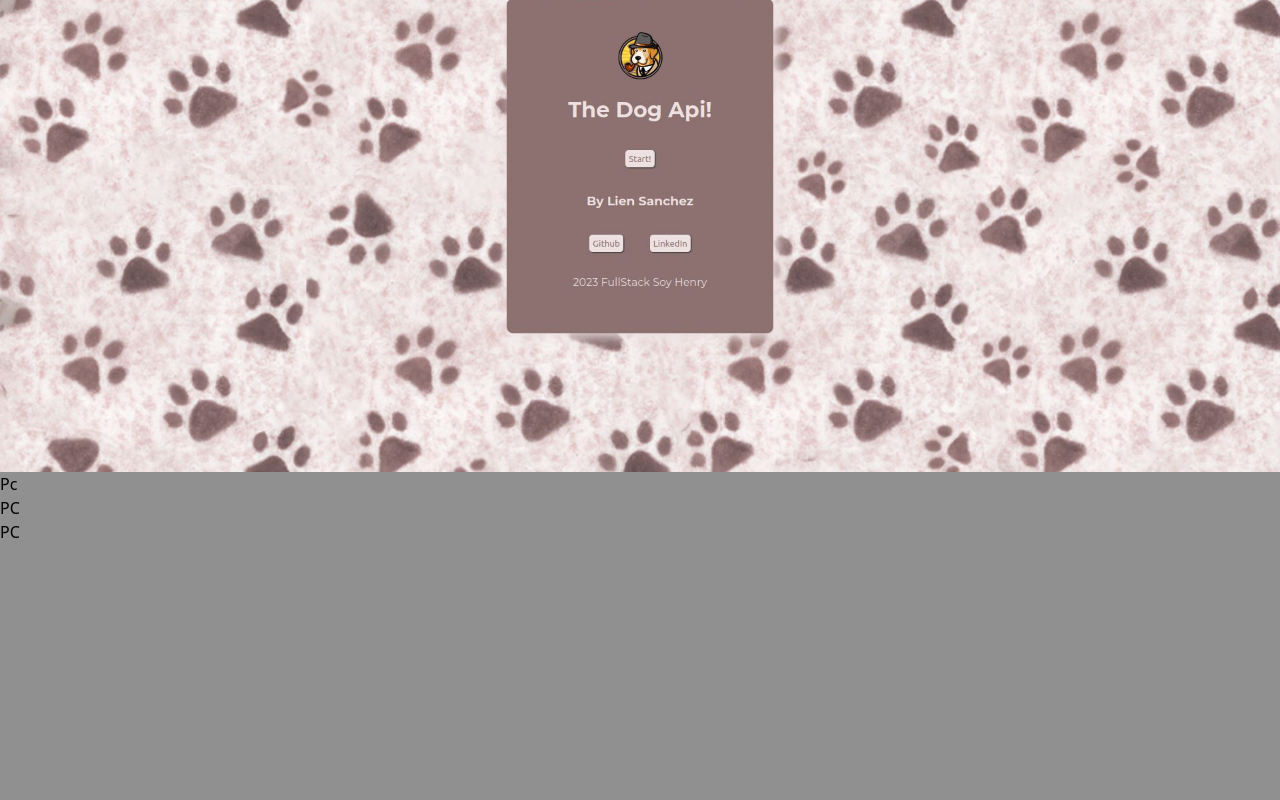
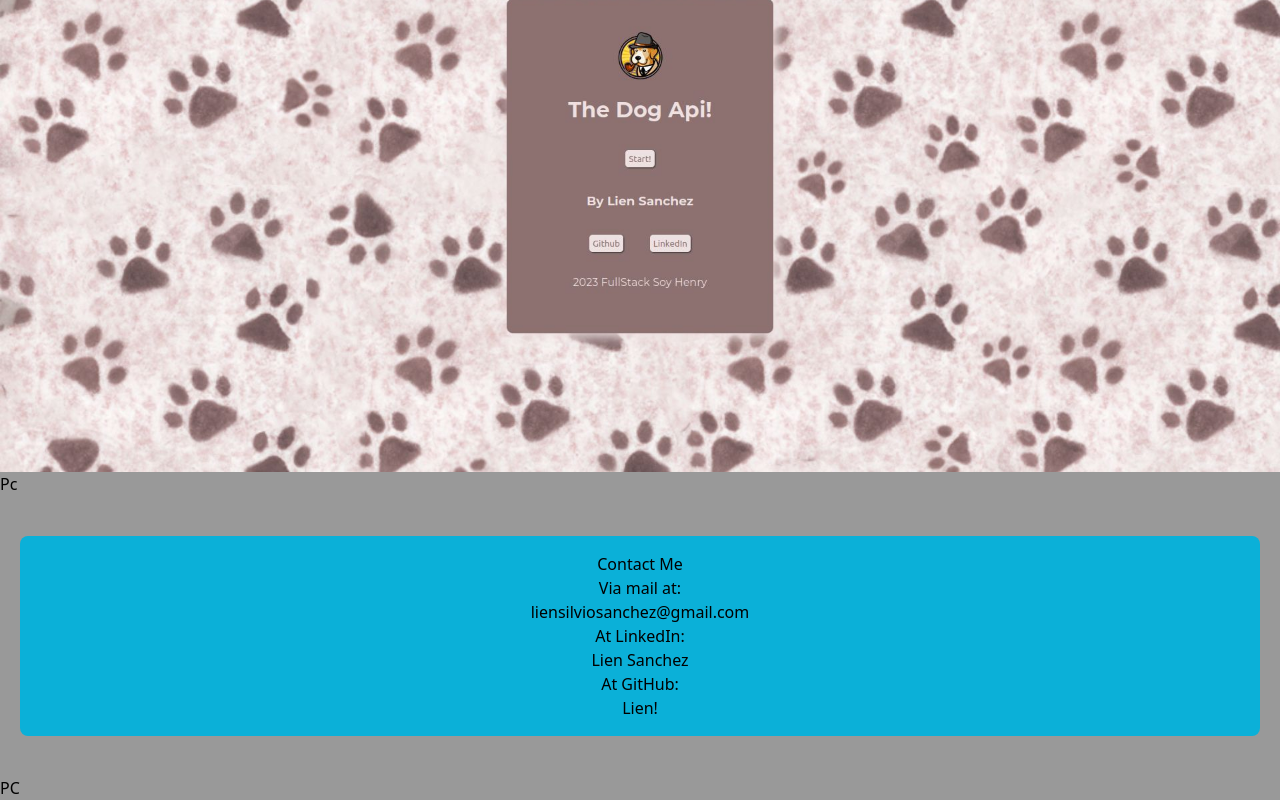
Before and after one commit to liensanchez/PortfolioLien, a React (Create React App) app in the folder client/: page / in a window 1280 px wide. Shown: the part 1218-2018 px from the top of the page. Before the commit the page ends 1762 px from the top, so only its background shows below. Built offline with nearby package versions, Linux system fonts and the light colour scheme.

Commit message:
new form for contact me!

```diff
--- a/client/src/App.css
+++ b/client/src/App.css
@@ -14,5 +14,5 @@
   background-color: #FFCE3E;
 }
 body{
-  background-color: #909090
+  background-color: #999999
 }
--- a/client/src/Components/AboutMe.jsx
+++ b/client/src/Components/AboutMe.jsx
@@ -8,6 +8,7 @@ function AboutMe(isMobile) {
     <>
     {mobileCheck ?
         <>
+        <div id='aboutme'></div>
         <div className='flex flex-col items-center p-10 m-5 rounded-lg lightBlue'>
           <h2>About Me!</h2>
           <p>I'm 23 years old, and I'm a very curious person who is always seeking new things to learn. I enjoy reading about history and challenging myself every day to grow a little bit more. I'm a very diligent and consistent individual, which has helped me develop skills and achieve accomplishments in various areas. I consider myself an outgoing and sociable person, accustomed to working in teams and collaborating with others to achieve common goals.</p>
--- a/client/src/Components/Contact.jsx
+++ b/client/src/Components/Contact.jsx
@@ -9,15 +9,41 @@ function Contact(isMobile) {
     {mobileCheck ?
       <>
       <div id='contact'></div>
-      <div className='my-10'>
-        <h2>Contact Me</h2>
-        <p>Via mail:</p>
-        <p>liensilviosanchez@gmail.com</p>
-        <p>Via LinkedIn:</p>
-        <a href="https://www.linkedin.com/in/liensanchez/">Lien Sanchez</a>
+      <div className='my-10 p-2 m-5 rounded-lg lightBlue'>
+        <div className='flex flex-col items-center p-2'>
+          <h2>Contact Me</h2>
+          <form action="" className='flex flex-col items-center'>
+            <label htmlFor="">Name</label>
+            <input type="text" placeholder='Name'/>
+            <label htmlFor="">Email</label>
+            <input type="email" placeholder='example@example.com'/>
+            <label htmlFor="">Message</label>
+            <input type="textarea" placeholder='Hi! Lien '/>
+          </form>
+        </div>
+        <p>Via mail at:</p>
+          <p>liensilviosanchez@gmail.com</p>
+          <p>At LinkedIn:</p>
+          <a href="https://www.linkedin.com/in/liensanchez/">Lien Sanchez</a>
+          <p>At GitHub:</p>
+          <a href="https://github.com/liensanchez">Lien!</a>
       </div>
       </>
-    : <h2>PC</h2> }
+    :
+      <>
+      <div id='contact'></div>
+      <div className='my-10 p-2 m-5 rounded-lg lightBlue'>
+        <div className='flex flex-col items-center p-2'>
+          <h2>Contact Me</h2>
+          <p>Via mail at:</p>
+          <p>liensilviosanchez@gmail.com</p>
+          <p>At LinkedIn:</p>
+          <a href="https://www.linkedin.com/in/liensanchez/">Lien Sanchez</a>
+          <p>At GitHub:</p>
+          <a href="https://github.com/liensanchez">Lien!</a>
+        </div>
+      </div>
+      </> }
     </>
 
   )
--- a/client/src/Components/Footer.jsx
+++ b/client/src/Components/Footer.jsx
@@ -8,7 +8,10 @@ function Footer(isMobile) {
     <>
     {mobileCheck ?
       <div
-        className='h-10'>Footer</div>
+        className='h-10 golden flex justify-between p-2'>
+          <h2>Lien Sanchez</h2>
+          <h2>2023 </h2>
+        </div>
     : <h2>PC</h2> }
     </>
 
--- a/client/src/Components/Projects.jsx
+++ b/client/src/Components/Projects.jsx
@@ -1,5 +1,4 @@
 import React, { useState } from 'react'
-import {motion} from 'framer-motion'
 import dogsIndex from '../assets/img/dogsIndex.jpeg'
 import dogstHome from '../assets/img/dogsHome.jpeg'
 import dogsDetail from '../assets/img/dogsDetail.jpeg'
@@ -46,7 +45,7 @@ function Projects(isMobile) {
     <>
       {mobileCheck ?
       <>
-      <div id='projects'></div>
+      <div id='projects' className=' my-5'></div>
       <div className='flex flex-col items-center p-2 m-5 rounded-lg lightBlue'>
         <div className='flex flex-col items-center overflow-hidden'>
           <h3>Project Dogs</h3>
@@ -143,16 +142,3 @@ function Projects(isMobile) {
 }
 
 export default Projects
-{/*           {dogImages.slice(0, index + 1).map((imageDog, index) => (
-            <motion.div
-            initial={{x: -800}}
-            animate={{x: 800,
-                      scale: 1}}
-            transition={{ ease: "easeOut",
-                          duration: 10,
-                          repeat: Infinity  }}
-            className='absolute overflow-hidden'
-            key={index}>
-              {imageDog}
-            </motion.div>
-          ))} */}
--- a/client/src/Components/Skills.jsx
+++ b/client/src/Components/Skills.jsx
@@ -21,7 +21,7 @@ function Skills(isMobile) {
     {mobileCheck ?
       <>
       <div id='skills'></div>
-      <div className='flex flex-col items-center'>
+      <div className='flex flex-col items-center lightBlue p-2 m-5 rounded-lg'>
         <h3>Skills</h3>
         <div className='flex flex-wrap justify-center'>
           <div className='flex flex-col items-center p-3'>
```
Also changed, not shown: client/src/presentation.css (deleted, +0 -13 lines).
